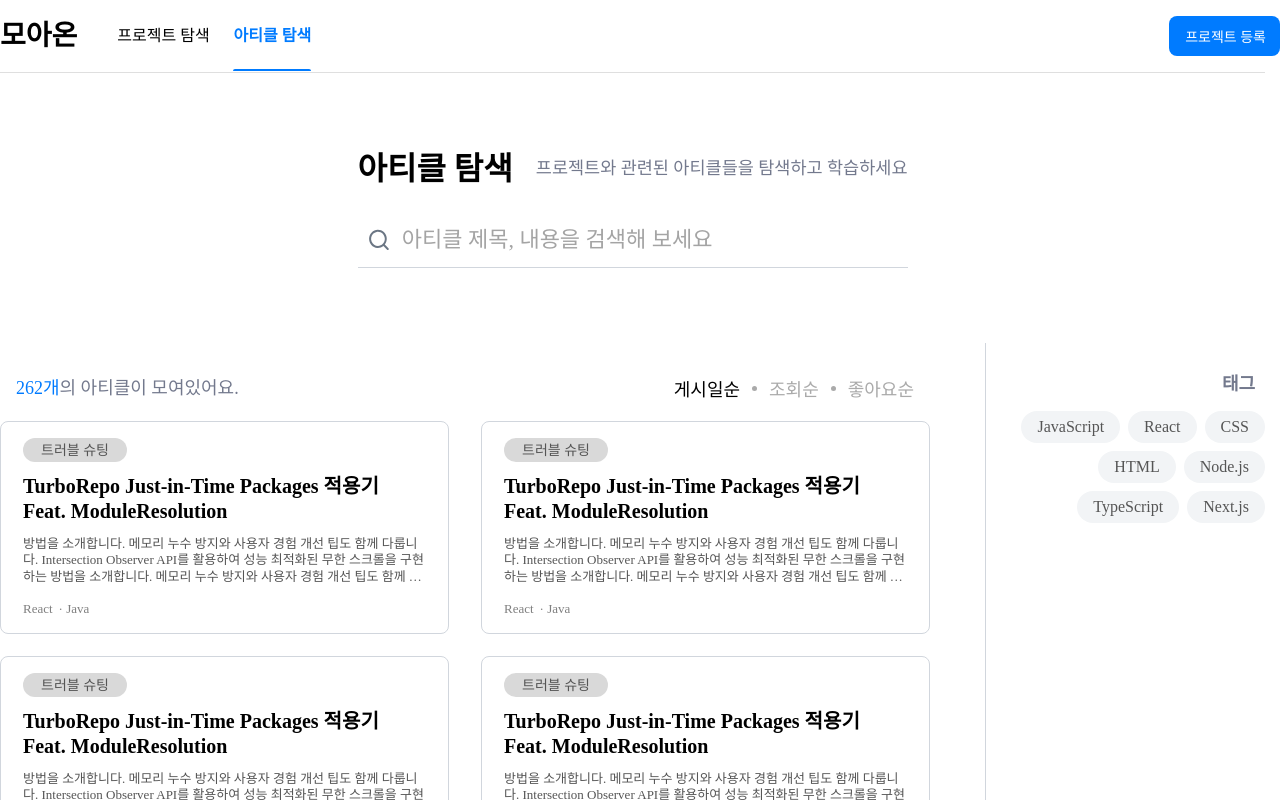
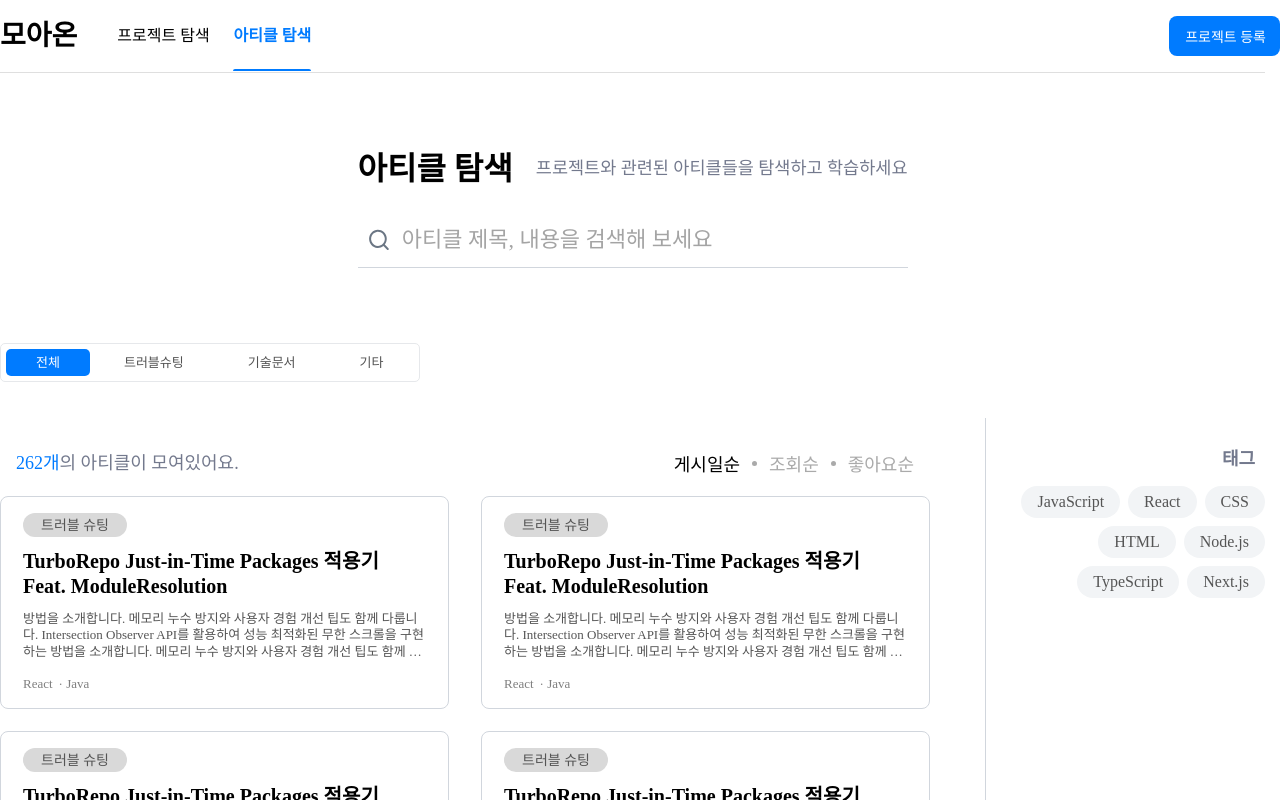
Before and after one commit to woowacourse-teams/2025-moaon, a React app in the folder frontend/: page /article in a window 1280 px wide. Shown: the top 800 px of the page. Built offline with nearby package versions, Linux system fonts and the light colour scheme; no server answers; a web font is replaced by a local one.

Commit message:
feat: Tab 컴포넌트 구현

```diff
--- a/frontend/src/pages/article/ArticlePage.tsx
+++ b/frontend/src/pages/article/ArticlePage.tsx
@@ -1,3 +1,4 @@
+import Tab from "@shared/components/Tab/Tab";
 import SortList from "../list/SortList/SortList";
 import ArticleSearchBar from "./ArticleSearchBar/ArticleSearchBar";
 import * as S from "./AticlePage.styled";
@@ -16,6 +17,7 @@ function ArticlePage() {
         </S.TitleBox>
         <ArticleSearchBar />
       </S.MainBox>
+      <Tab items={["전체", "트러블슈팅", "기술문서", "기타"]} />
       <S.Box>
         <S.ArticleContainer>
           <S.ArticleHeader>
--- /dev/null
+++ b/frontend/src/shared/components/Tab/Tab.styled.ts
@@ -0,0 +1,22 @@
+import styled from "@emotion/styled";
+
+export const TabContainer = styled.div`
+  display: inline-block;
+  padding: 0.3125rem;
+  border: 1.5px solid #e6e8eb;
+  border-radius: 5px;
+  margin-bottom: 2.25rem;
+`;
+
+export const TabItemList = styled.ul`
+  display: flex;
+  gap: 0.25rem;
+`;
+
+export const TabItem = styled.li<{ isSelected: boolean }>`
+  padding: 0.4375rem 1.875rem;
+  font-size: 0.8125rem;
+  border-radius: 5px;
+  color: ${({ isSelected }) => (isSelected ? "#fff" : "#535353")};
+  background-color: ${({ isSelected }) => (isSelected ? "#007bff" : "#fff")};
+`;
--- /dev/null
+++ b/frontend/src/shared/components/Tab/Tab.tsx
@@ -0,0 +1,31 @@
+import { useState } from "react";
+import * as S from "./Tab.styled";
+
+interface TabProps {
+  items: string[];
+}
+
+function Tab({ items }: TabProps) {
+  const [selectedIndex, setSelectedIndex] = useState(0);
+
+  return (
+    <S.TabContainer>
+      <S.TabItemList>
+        {items.map((item, index) => {
+          const isSelected = selectedIndex === index;
+          return (
+            <S.TabItem
+              key={item}
+              isSelected={isSelected}
+              onClick={() => setSelectedIndex(index)}
+            >
+              {item}
+            </S.TabItem>
+          );
+        })}
+      </S.TabItemList>
+    </S.TabContainer>
+  );
+}
+
+export default Tab;
```
